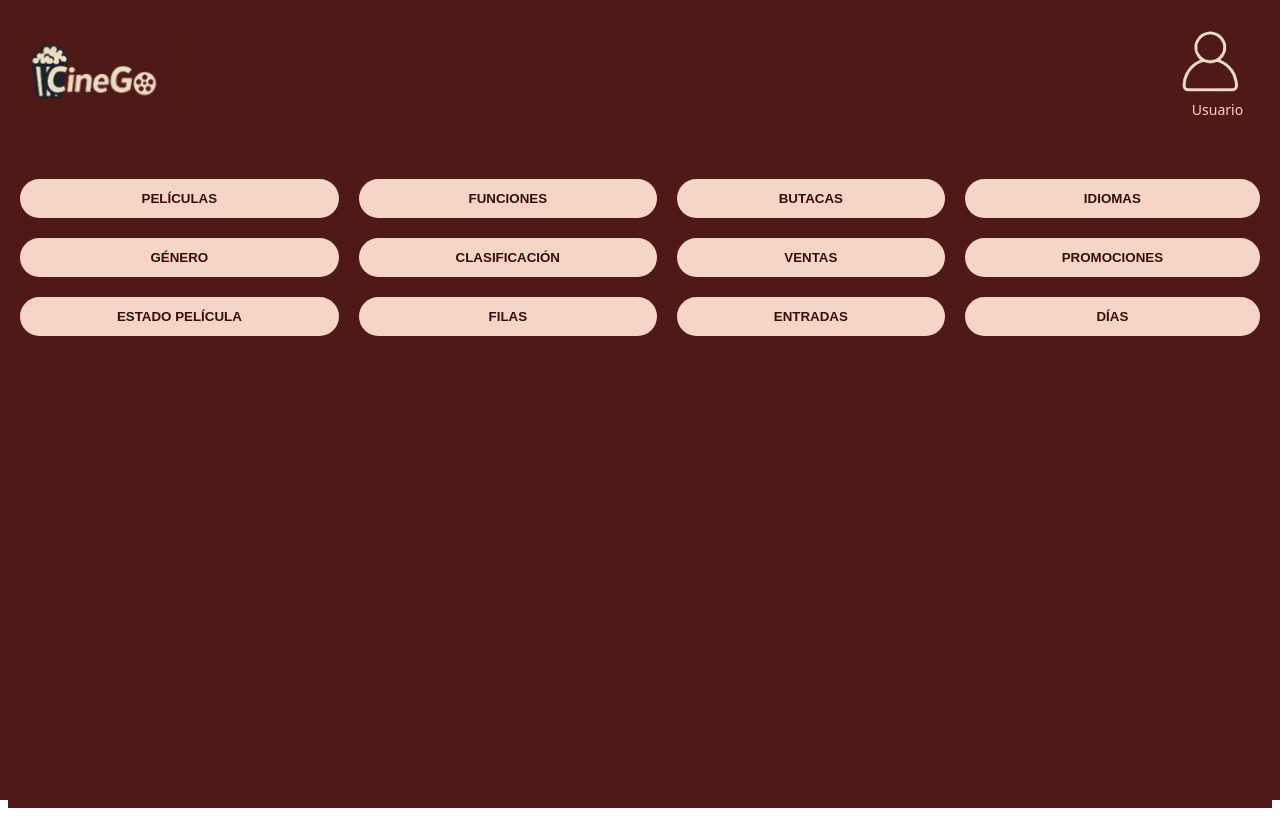
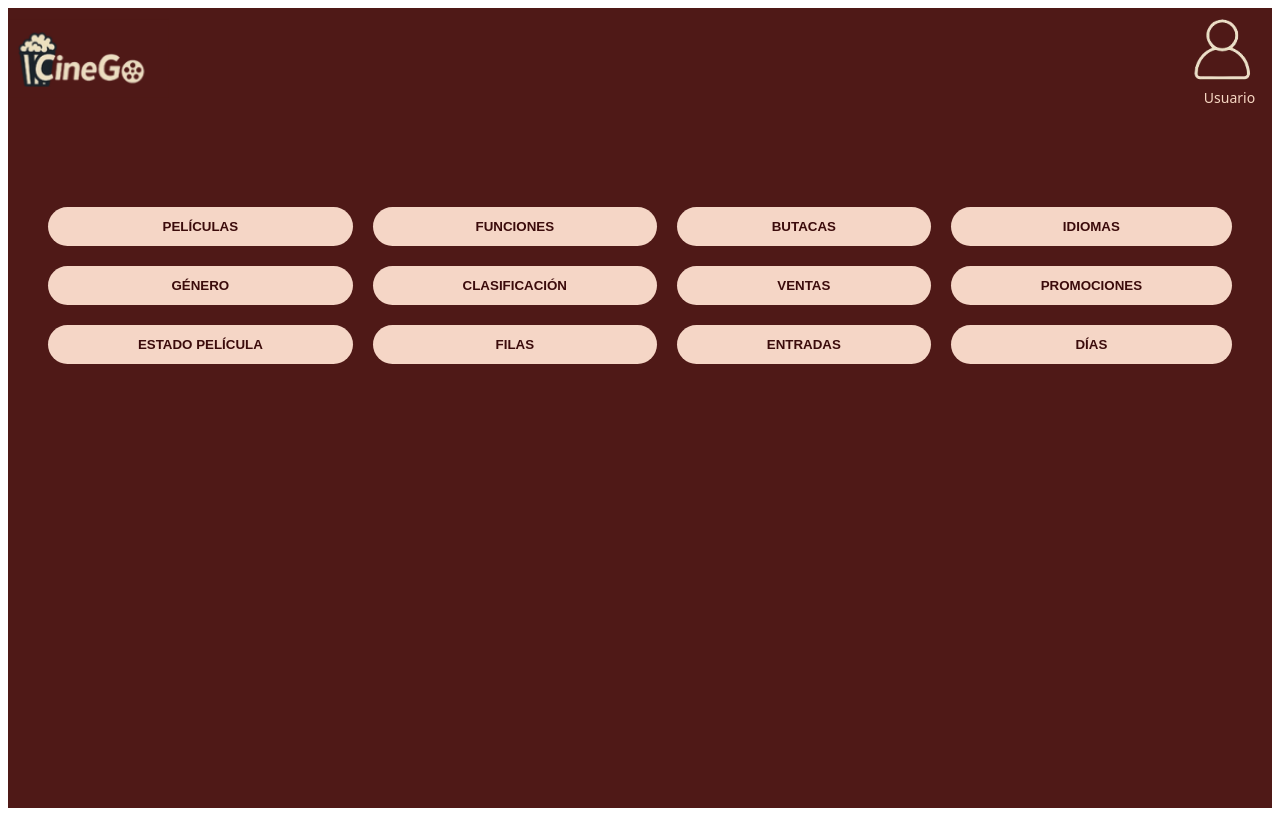
Before and after one commit to cinego-team/Fronted-Empleado, an Angular app: page /home in a window 1280 px wide. Built offline with nearby package versions, Linux system fonts and the light colour scheme.

Commit message:
cambio de principal

```diff
--- a/package.json
+++ b/package.json
@@ -28,6 +28,7 @@
     "@angular/forms": "^20.3.0",
     "@angular/platform-browser": "^20.3.0",
     "@angular/router": "^20.3.0",
+    "boostrap": "^2.0.0",
     "bootstrap": "^5.3.8",
     "rxjs": "~7.8.0",
     "tslib": "^2.3.0",
--- a/src/app/pages/principal/principal.css
+++ b/src/app/pages/principal/principal.css
@@ -16,19 +16,18 @@ html, body {
 
 /* Contenedor principal */
 .container {
-  position: fixed;
-  top: 0;
-  left: 0;
-  width: 100%; /* ✅ en lugar de 100vw */
-  height: 100vh;
+  position: auto;
+  width: 100%;
+  height: auto;
   background-color: #4f1917;
-  display: flex;
+  display: auto;
   flex-direction: column;
-  justify-content: flex-start  ;
+  justify-content: space-between;
   box-sizing: border-box;
-  padding: 20px;
+  padding: 40px;
   overflow: hidden;
-  min-height: 100vh;
+
+
 
 }
 
--- a/src/app/pages/principal/principal.html
+++ b/src/app/pages/principal/principal.html
@@ -1,5 +1,5 @@
-<div class="container">
-  <!-- Logo -->
+
+<!-- Logo -->
   <header class="topbar">
     <img src="/assets/logo.png" alt="CineGo" class="logo" />
     <div class="user-section">
@@ -7,7 +7,7 @@
       <span>Usuario</span>
     </div>
   </header>
-
+<div class="container">
   <!-- Botones principales -->
  <div class="buttons-wrapper">
   <div class="buttons">
```
Also changed, not shown: 1 other file (tests, documents, lock files or other folders).
